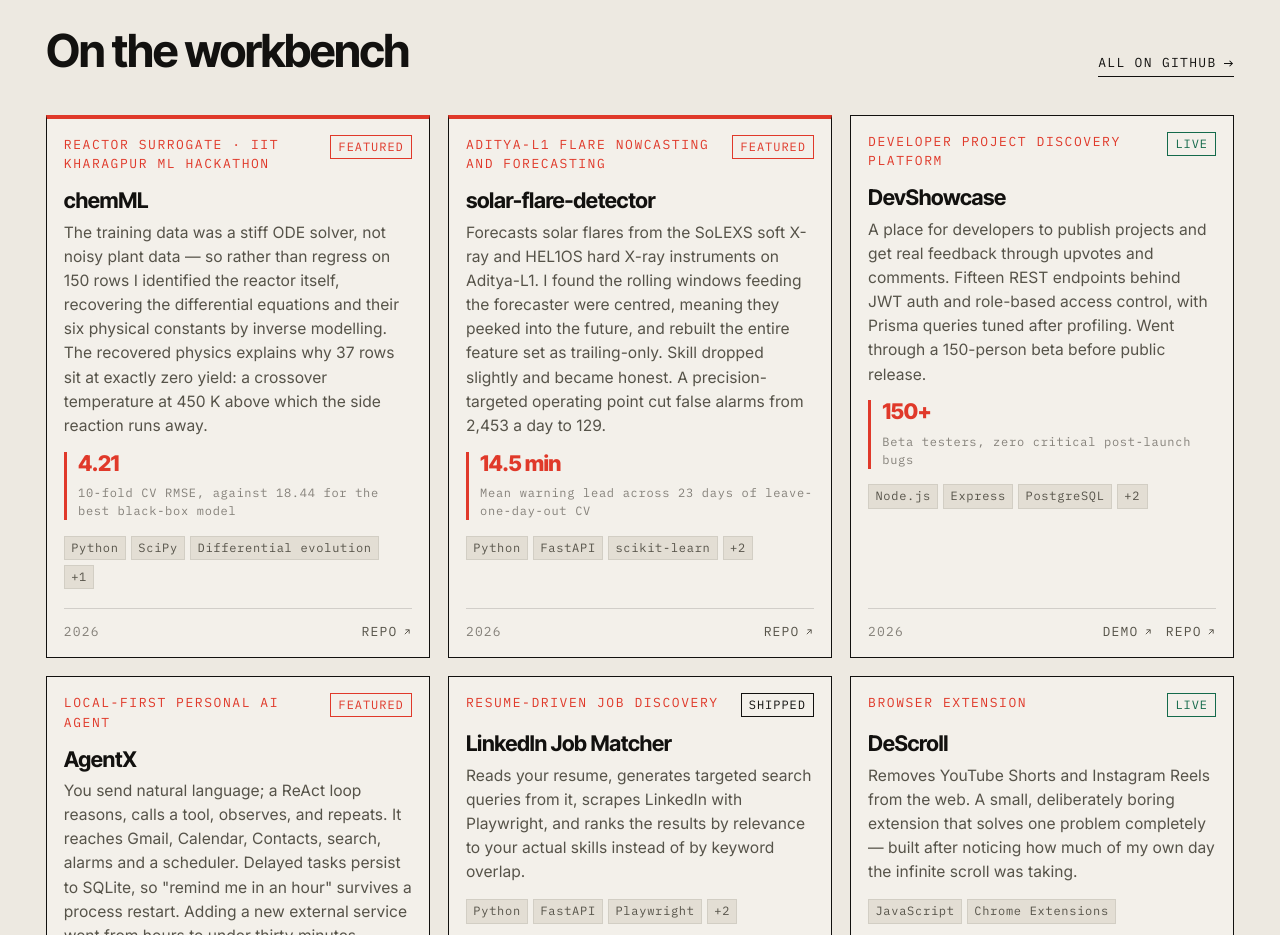
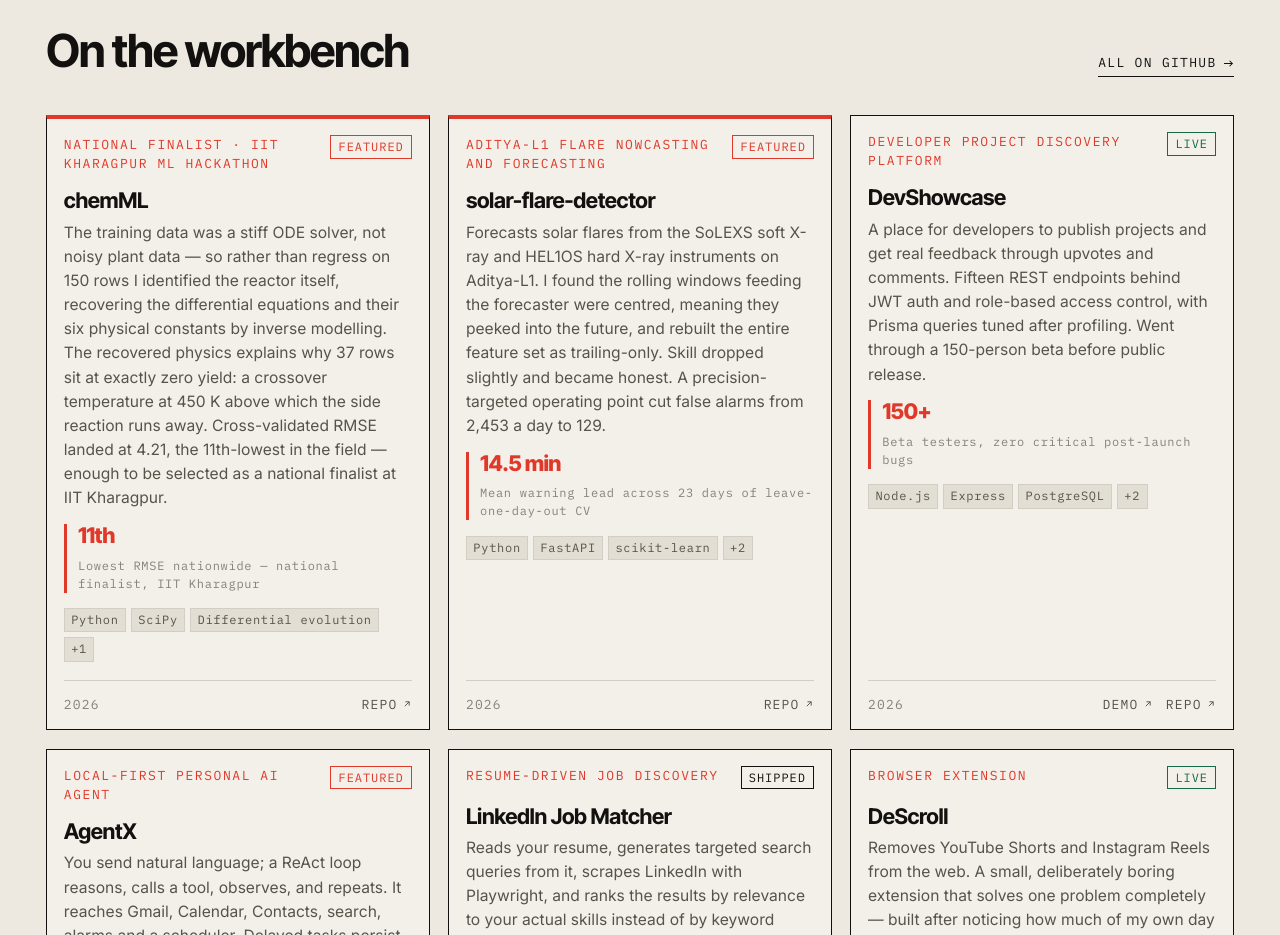
Before and after one commit to gaurav10gg/portfolio-Gaurav, a React (Vite) app: page / in a window 1280 px wide. Shown: the part 1220-2155 px from the top of the page. Built offline with nearby package versions, Linux system fonts and the light colour scheme.

Commit message:
hackathon

```diff
--- a/src/data/profile.ts
+++ b/src/data/profile.ts
@@ -139,11 +139,11 @@ export const projects: Project[] = [
   {
     slug: 'chemml',
     title: 'chemML',
-    kind: 'Reactor surrogate · IIT Kharagpur ML hackathon',
+    kind: 'National finalist · IIT Kharagpur ML hackathon',
     year: '2026',
     blurb:
-      'The training data was a stiff ODE solver, not noisy plant data — so rather than regress on 150 rows I identified the reactor itself, recovering the differential equations and their six physical constants by inverse modelling. The recovered physics explains why 37 rows sit at exactly zero yield: a crossover temperature at 450 K above which the side reaction runs away.',
-    metric: { value: '4.21', label: '10-fold CV RMSE, against 18.44 for the best black-box model' },
+      'The training data was a stiff ODE solver, not noisy plant data — so rather than regress on 150 rows I identified the reactor itself, recovering the differential equations and their six physical constants by inverse modelling. The recovered physics explains why 37 rows sit at exactly zero yield: a crossover temperature at 450 K above which the side reaction runs away. Cross-validated RMSE landed at 4.21, the 11th-lowest in the field — enough to be selected as a national finalist at IIT Kharagpur.',
+    metric: { value: '11th', label: 'Lowest RMSE nationwide — national finalist, IIT Kharagpur' },
     stack: ['Python', 'SciPy', 'Differential evolution', 'NumPy'],
     repo: 'https://github.com/gaurav10gg/chemML',
     mark: 'curve',
```
